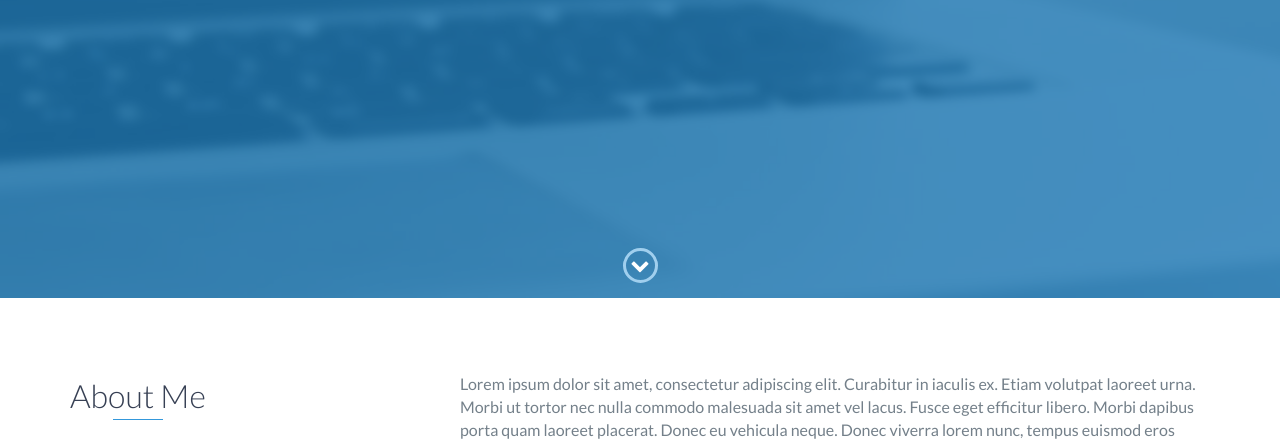
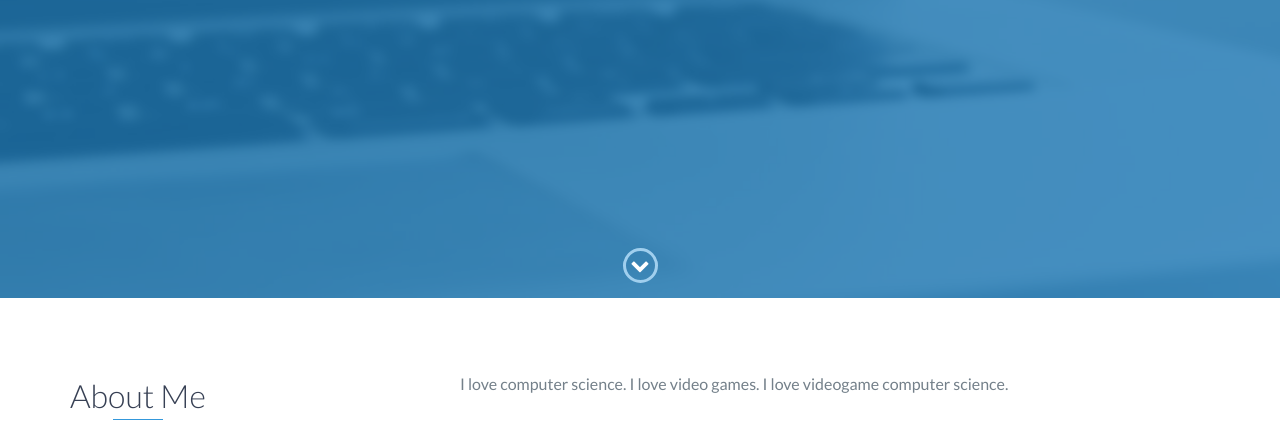
Before and after one commit to 21stRegi/scherry01.github.io, a website: page index.html in a window 1280 px wide. Shown: the part 502-947 px from the top of the page. Drawn offline with nearby package versions, Linux system fonts and the light colour scheme.

Commit message:
Updated about me

```diff
--- a/index.html
+++ b/index.html
@@ -73,9 +73,7 @@
                 </div>
                 <div class="col-md-8">
                     <p>
-                        Lorem ipsum dolor sit amet, consectetur adipiscing elit. Curabitur in iaculis ex. Etiam volutpat laoreet urna. Morbi ut tortor nec nulla commodo malesuada sit amet vel lacus. Fusce eget efficitur libero. Morbi dapibus porta quam laoreet placerat. Donec
-                        eu vehicula neque. Donec viverra lorem nunc, tempus euismod eros sollicitudin ut. Quisque et tincidunt libero. Donec id pharetra justo. Proin euismod lacinia dolor, eu scelerisque justo tempus pharetra. Vivamus nunc justo, finibus
-                        ut nisl sed, euismod rhoncus nulla. Proin sed magna egestas, egestas ante et, congue eros. In consequat, mauris dapibus tincidunt suscipit, ex libero aliquet diam, at maximus risus enim non leo.
+                        I love computer science. I love video games. I love videogame computer science.
                     </p>
                 </div>
             </div>
```
